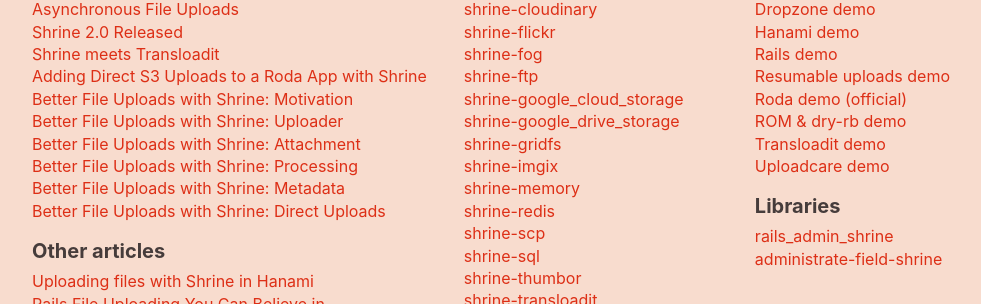
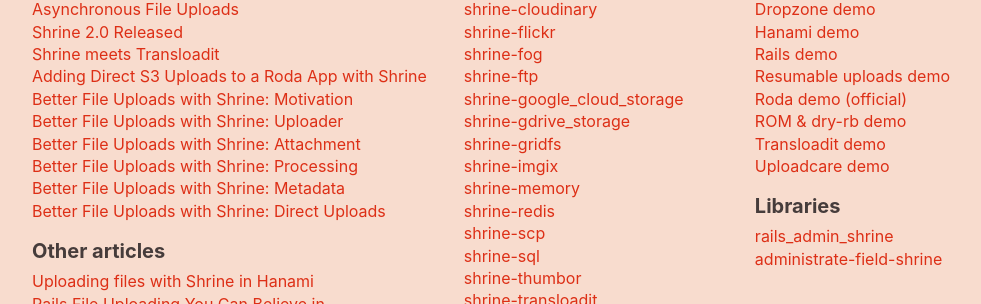
Before and after one commit to avinashcodeer/Romenics, a Jekyll site: the page built from www/index.html, in a window 1280 px wide and 900 px high, scrolled down 1996 px. Shown: the part 149-453 px from the top of the window, without its empty margins (106-1087 px from the left). Built offline with Jekyll 4.4.1, drawn with Linux system fonts in a browser that asks for light colours; emoji names are drawn with the system emoji font.

Commit message:
Add shrine-gdrive_storage to website (#267)

```diff
--- a/www/_data/external.yml
+++ b/www/_data/external.yml
@@ -130,8 +130,8 @@
         name: shrine-google_cloud_storage
         url: https://github.com/renchap/shrine-google_cloud_storage
       -
-        name: shrine-google_drive_storage
-        url: https://github.com/verynear/shrine-google_drive_storage
+        name: shrine-gdrive_storage
+        url: https://github.com/edwardsharp/shrine-gdrive_storage
       -
         name: shrine-gridfs
         url: https://github.com/shrinerb/shrine-gridfs
```
